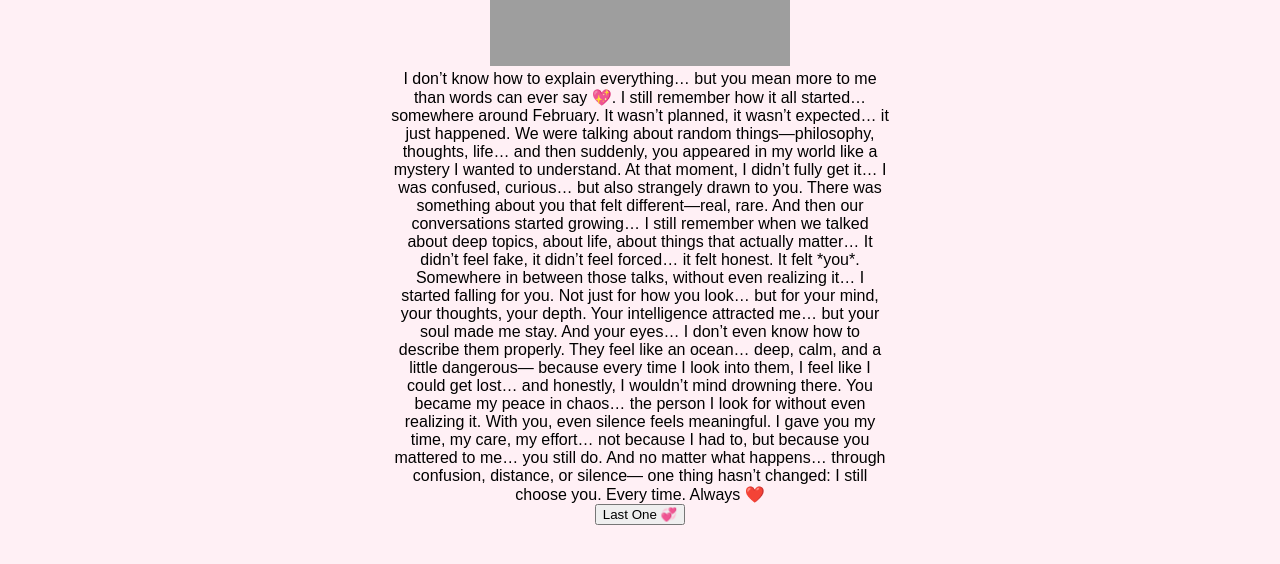
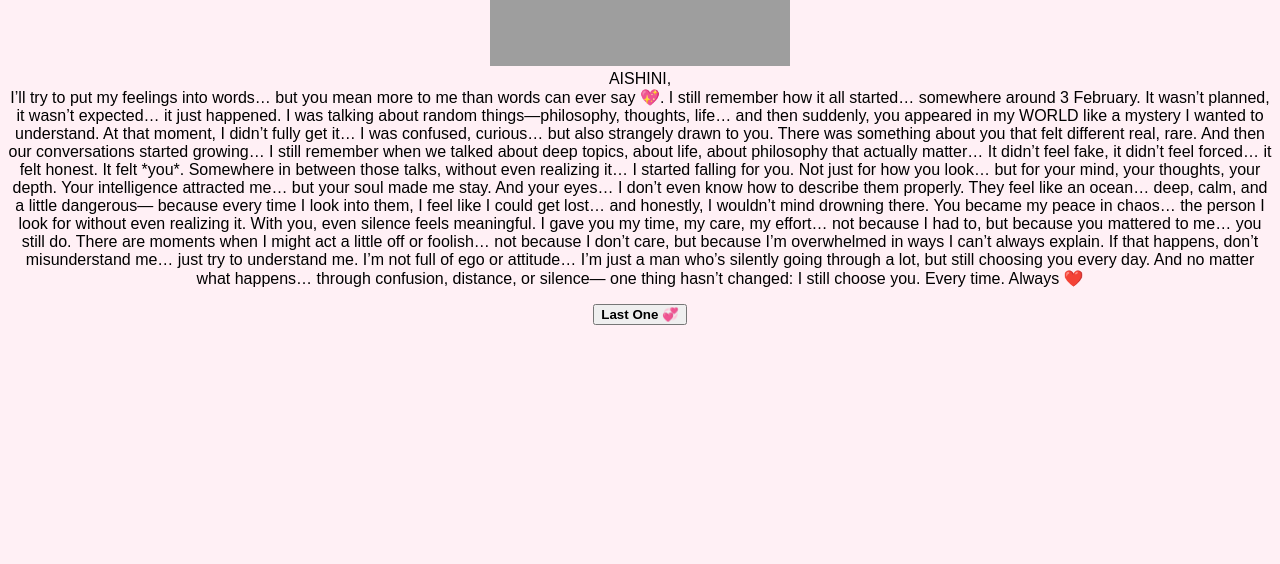
Before and after one commit to umeshnavghare/AishiniForYou, a plain HTML site: page page3.html in a window 1280 px wide. Shown: the part 202-766 px from the top of the page. Drawn offline with Linux system fonts and the light colour scheme; grey boxes are pictures that could not be loaded.

Commit message:
Update page3.html

```diff
--- a/page3.html
+++ b/page3.html
@@ -1,7 +1,7 @@
 <!DOCTYPE html>
 <html>
 <head>
-  <title>My Heart 💖</title>
+  <title> My Heart 💖</title>
 </head>
 <body style="text-align:center; background:#fff0f5; font-family:sans-serif;">
 
@@ -13,20 +13,23 @@ frameborder="0" allowfullscreen>
 </iframe>
 
 <p style="max-width:500px; margin:auto;">
-I don’t know how to explain everything…
+<p  style="max-width:700px; margin:auto;">
+  AISHINI,
+</p>
+I’ll try to put my feelings into words…
   but you mean more to me than words can ever say 💖.
 
-I still remember how it all started… somewhere around February.
+I still remember how it all started… somewhere around 3 February.
 It wasn’t planned, it wasn’t expected… it just happened.
-We were talking about random things—philosophy, thoughts, life…
-and then suddenly, you appeared in my world like a mystery I wanted to understand.
+I was talking about random things—philosophy, thoughts, life…
+and then suddenly, you appeared in my WORLD like a mystery I wanted to understand.
 
 At that moment, I didn’t fully get it…
 I was confused, curious… but also strangely drawn to you.
-There was something about you that felt different—real, rare.
+There was something about you that felt different real, rare.
 
 And then our conversations started growing…
-I still remember when we talked about deep topics, about life, about things that actually matter…
+I still remember when we talked about deep topics, about life, about philosophy that actually matter…
 It didn’t feel fake, it didn’t feel forced… it felt honest. It felt *you*.
 
 Somewhere in between those talks, without even realizing it…
@@ -46,6 +49,12 @@ With you, even silence feels meaningful.
 I gave you my time, my care, my effort… not because I had to,
 but because you mattered to me… you still do.
 
+There are moments when I might act a little off or foolish…
+not because I don’t care, but because I’m overwhelmed in ways I can’t always explain.
+If that happens, don’t misunderstand me… just try to understand me.
+I’m not full of ego or attitude…
+I’m just a man who’s silently going through a lot, but still choosing you every day.
+
 And no matter what happens…
 through confusion, distance, or silence—
 one thing hasn’t changed:
@@ -56,7 +65,9 @@ Always ❤️
 
 </p>
 
-<button onclick="nextPage()">Last One 💞</button>
+<button onclick="nextPage()" style="font-weight: bold;">
+  Last One 💞
+</button>
 
 <script>
 function nextPage() {
```
